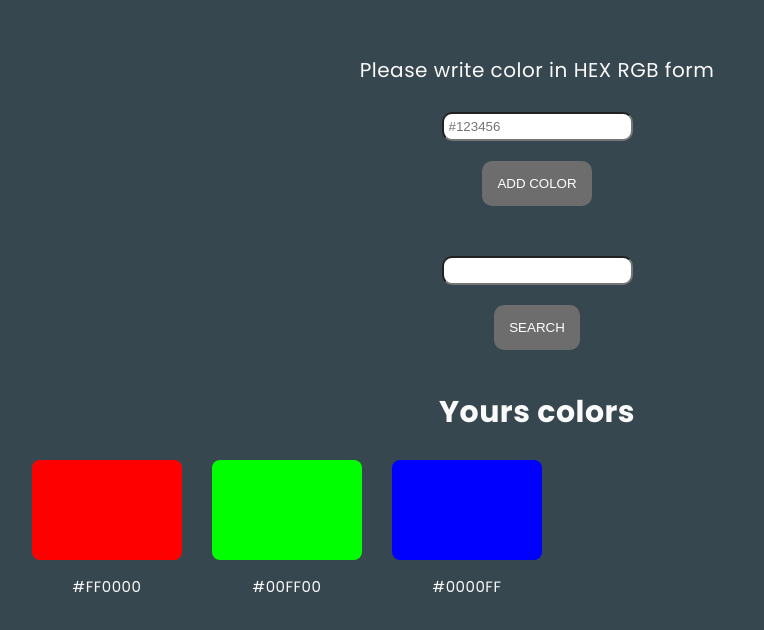
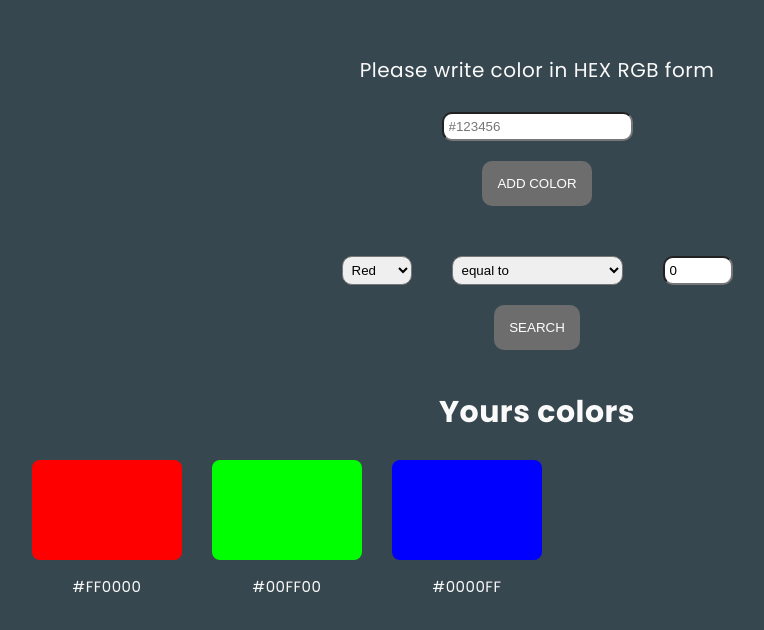
Before and after one commit to jola-klodowska/frontend-task, a React (Create React App) app: page / in a window 1280 px wide. Shown: the top 630 px of the page, without its empty margins (103-867 px from the left). Built offline with nearby package versions, Linux system fonts and the light colour scheme.

Commit message:
Filter function

```diff
--- a/src/App.tsx
+++ b/src/App.tsx
@@ -2,55 +2,50 @@ import React from 'react';
 import Colors from './components/Colors/Colors';
 import Filter from './components/Filter/Filter';
 import FormAdd from './components/FormAdd/FormAdd';
+import ColorInformation from './types/color-information';
+import { SearchFilter } from './types/search-filter';
 
-
-export interface MyColor {
-  name: string;
-  red: number;
-  green: number;
-  blue: number;
-  isDefault: boolean;
-}
 
 const App = () => {
 
-  const defaultColors: MyColor[] = [
+  const defaultColors: ColorInformation[] = [
     {
       name: '#FF0000',
-      red: 255,
-      green: 0,
-      blue: 0,
+      components: [255,0,0],
       isDefault: true
     },
     {
       name: '#00FF00',
-      red: 0,
-      green: 255,
-      blue: 0,
+      components: [0,255,0],
       isDefault: true
     },
     {
       name: '#0000FF',
-      red: 0,
-      green: 0,
-      blue: 255,
+      components: [0,0,255],
       isDefault: true
     }
   ];
-  // TODO napraw to
+
   let customColors = (() => {
     let savedColors = window.localStorage.getItem('myColors');
 
-    let result: MyColor[] = [];
+    let result: ColorInformation[] = [];
     if (savedColors != null) {
       result = JSON.parse(savedColors);
     }
     return result;
   })();
 
-  let allColors = [...defaultColors, ...customColors]
+  let allColors = [...defaultColors, ...customColors];
 
-  const addNewCustomColor = (color: MyColor) => {
+  const addNewCustomColor = (color: ColorInformation) => {
+    const isAlreadyInList = customColors.map(x => x.name).some(x => x === color.name);
+
+    if (isAlreadyInList) {
+      alert("Color already on the list");
+      return;
+    }
+
     customColors.push(color);
     saveCustomColorList();
   }
@@ -64,12 +59,19 @@ const App = () => {
     window.localStorage.setItem('myColors', JSON.stringify(customColors));
   }
 
+  let allFilters: SearchFilter[] = [];
+
+  const addFilter = (newFilter: SearchFilter) => {
+    console.log(newFilter)
+    allFilters.push(newFilter);
+  }
+
   return (
-    <main>
+    <>
       <FormAdd onColorAdd={addNewCustomColor} />
-      <Filter />
-      <Colors colors={allColors} onColorRemove={removeColor} />
-    </main>
+      <Filter onFilterAdd={addFilter} />
+      <Colors colors={allColors} filters={allFilters} onColorRemove={removeColor} />
+    </>
   );
 };
 
--- a/src/components/Button/Button.tsx
+++ b/src/components/Button/Button.tsx
@@ -1,12 +1,11 @@
 import React from 'react';
 import styles from './Button.module.scss';
 
-interface Test {
-
+interface IButtonProps {
     children: React.ReactNode;
 }
 
-const Button = (props: Test) => {
+const Button = (props: IButtonProps) => {
     return (
         <button className={styles.button}>{props.children}</button>
     );
--- a/src/components/Colors/Colors.tsx
+++ b/src/components/Colors/Colors.tsx
@@ -1,21 +1,43 @@
 import React from 'react';
 import shortid from 'shortid';
-import { MyColor } from '../../App';
+import ColorInformation from '../../types/color-information';
+import { SearchFilter } from '../../types/search-filter';
 import Color from '../Color/Color';
 import styles from './Colors.module.scss';
 
-interface Test {
-    colors: MyColor[];
+interface IColorsProps {
+    colors: ColorInformation[];
+    filters: SearchFilter[];
     onColorRemove: (colorId: string) => void;
 }
 
-const Colors = (props: Test) => {
+const Colors = (props: IColorsProps) => {
+    /* TODO: filters logic
+    const operations = {
+        (FilterOperator.Equals as string): (colorValue: number, filterValue: number): boolean => colorValue === filterValue,
+        "!=": (colorValue: number, filterValue: number): boolean => colorValue !== filterValue,
+        ">=": (colorValue: number, filterValue: number): boolean => colorValue >= filterValue,
+        ">": (colorValue: number, filterValue: number): boolean => colorValue > filterValue,
+        "<=": (colorValue: number, filterValue: number): boolean => colorValue <= filterValue,
+        "<": (colorValue: number, filterValue: number): boolean => colorValue < filterValue,
+    }*/
 
-    const colors = props.colors;
-colors.sort(
-        (colorA, colorB) => colorB.red - colorA.red ||
-            colorB.green - colorA.green ||
-            colorB.blue - colorA.blue
+    let colors = props.colors;
+
+    for (let filter of props.filters) {
+        colors = colors.filter(x => {
+            const colorValue = x.components[filter.field];
+            const filterValue = filter.value;
+            let operation = colorValue === filterValue;
+
+            return operation;
+        });
+    }
+
+    colors.sort(
+        (colorA, colorB) => colorB.components[0] - colorA.components[0] ||
+            colorB.components[1] - colorA.components[1] ||
+            colorB.components[2] - colorA.components[2]
     )
 
     return (
--- a/src/components/Filter/Filter.tsx
+++ b/src/components/Filter/Filter.tsx
@@ -1,11 +1,52 @@
-import React from 'react';
+import React, { useState } from 'react';
+import shortid from 'shortid';
+import { FilterField } from '../../enum/filter-field-enum';
+import { FilterOperator } from '../../enum/filter-operator-enum';
+import { SearchFilter } from '../../types/search-filter';
 import Button from '../Button/Button';
 import styles from './Filter.module.scss';
 
-const Filter = () => {
+export interface IFilterProps {
+    onFilterAdd: (newFilter: SearchFilter) => void;
+}
+
+const Filter = (props: IFilterProps) => {
+
+    const [filterField, setFilterField] = useState<FilterField>(FilterField.red);
+    const [filterOperator, setFilterOperator] = useState<FilterOperator>(FilterOperator.NotEquals);
+    const [filterValue, setFilterValue] = useState(0);
+
+
+
+    const handleSubmit = (e: any) => {
+        e.preventDefault();
+
+        const newFilter: SearchFilter = {
+            id: shortid(),
+            field: filterField,
+            operator: filterOperator,
+            value: Math.floor(255 * (filterValue / 100.0))
+        }
+
+        props.onFilterAdd(newFilter);
+    }
+
     return (
-        <form className={styles.form}>
-            <input className={styles.input} type="text" /><br/>
+        <form className={styles.form} onSubmit={handleSubmit}>
+            <select className={styles.input} onChange={e => setFilterField(FilterField[e.target.value as keyof typeof FilterField])}>
+                <option value={FilterField.red}>Red</option>
+                <option value={FilterField.green}>Green</option>
+                <option value={FilterField.blue}>Blue</option>
+            </select>
+            <select className={styles.input} onChange={e => setFilterOperator(FilterOperator[e.target.value as keyof typeof FilterOperator])}>
+                <option value={FilterOperator.Equals}>equal to</option>
+                <option value={FilterOperator.NotEquals}>not equal to</option>
+                <option value={FilterOperator.GreaterThan}>greater than</option>
+                <option value={FilterOperator.GreaterThanOrEqual}>greater than or equal to</option>
+                <option value={FilterOperator.LessThan}>less than</option>
+                <option value={FilterOperator.LessThanOrEqual}>less than or equal to</option>
+            </select>
+            <input className={styles.input} type="number" min="1" max="100" step="1" value={filterValue} onChange={e => setFilterValue(parseInt(e.target.value))} /><br />
             <Button>SEARCH</Button>
         </form>
     );
--- a/src/components/FormAdd/FormAdd.tsx
+++ b/src/components/FormAdd/FormAdd.tsx
@@ -1,5 +1,5 @@
 import React, { useState } from 'react';
-import { MyColor } from '../../App';
+import ColorInformation from '../../types/color-information';
 import Button from '../Button/Button';
 import styles from './FormAdd.module.scss';
 
@@ -22,11 +22,9 @@ const FormAdd = (props: Colors) => {
             colorValue = colorName.substring(1);
         }
 
-        const colorObject: MyColor = {
+        const colorObject: ColorInformation = {
             name: `#${colorValue}`,
-            red: parseInt(colorValue.substring(0,2), 16),
-            green: parseInt(colorValue.substring(2,4), 16),
-            blue: parseInt(colorValue.substring(4,6), 16),
+            components: [parseInt(colorValue.substring(0,2), 16),parseInt(colorValue.substring(2,4), 16),parseInt(colorValue.substring(4,6), 16)  ],
             isDefault: false
         }
         props.onColorAdd(colorObject);
--- /dev/null
+++ b/src/enum/filter-field-enum.ts
@@ -0,0 +1,5 @@
+export enum FilterField {
+    "red",
+    "green",
+    "blue"
+}
--- /dev/null
+++ b/src/enum/filter-operator-enum.ts
@@ -0,0 +1,8 @@
+export enum FilterOperator {
+    Equals,
+    NotEquals,
+    GreaterThan,
+    GreaterThanOrEqual,
+    LessThan,
+    LessThanOrEqual
+}
--- /dev/null
+++ b/src/types/color-information.ts
@@ -0,0 +1,7 @@
+type ColorInformation = {
+    name: string;
+    components : [number, number, number]
+    isDefault: boolean;
+}
+
+export default ColorInformation;
--- /dev/null
+++ b/src/types/search-filter.ts
@@ -0,0 +1,9 @@
+import { FilterField } from "../enum/filter-field-enum"
+import { FilterOperator } from "../enum/filter-operator-enum"
+
+export type SearchFilter = {
+    id: string
+    field: FilterField,
+    operator: FilterOperator
+    value: number
+}
```
Also changed, not shown: src/components/Color/Color.tsx (+4 -3 lines).
